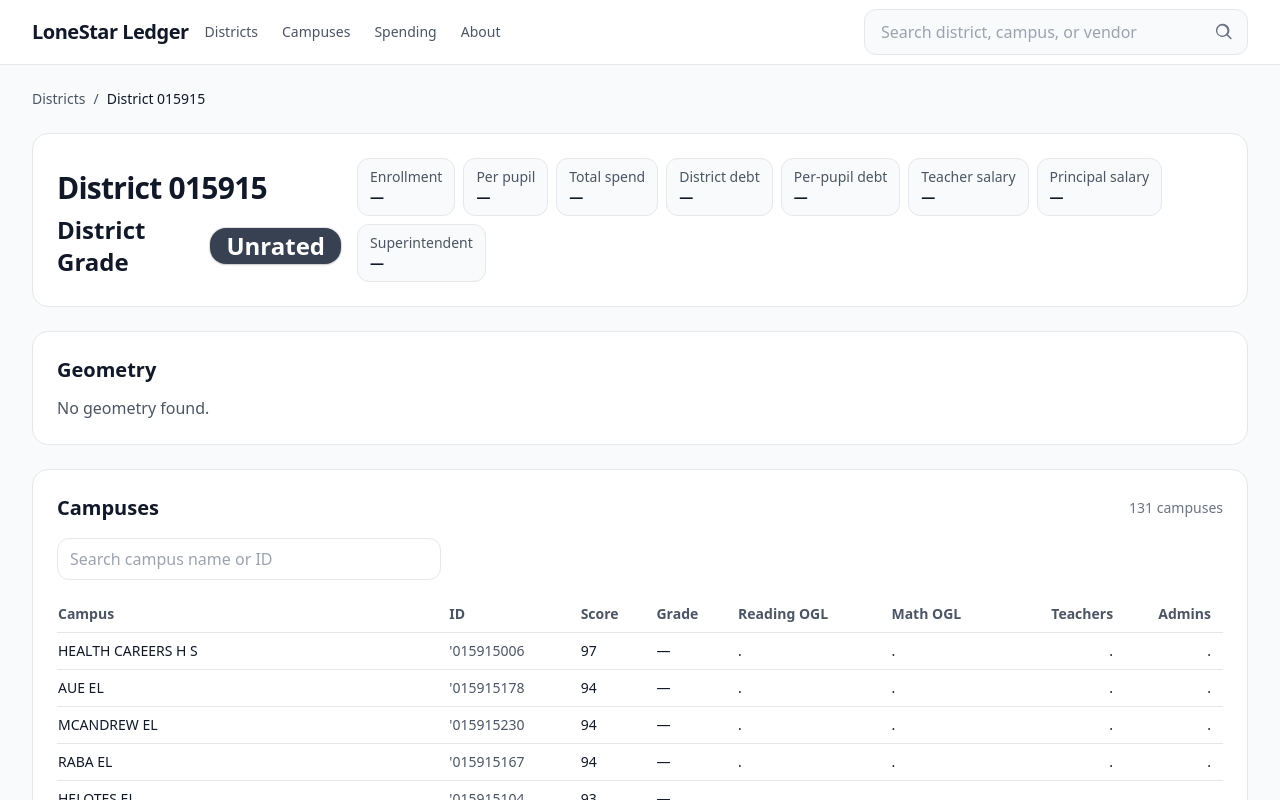
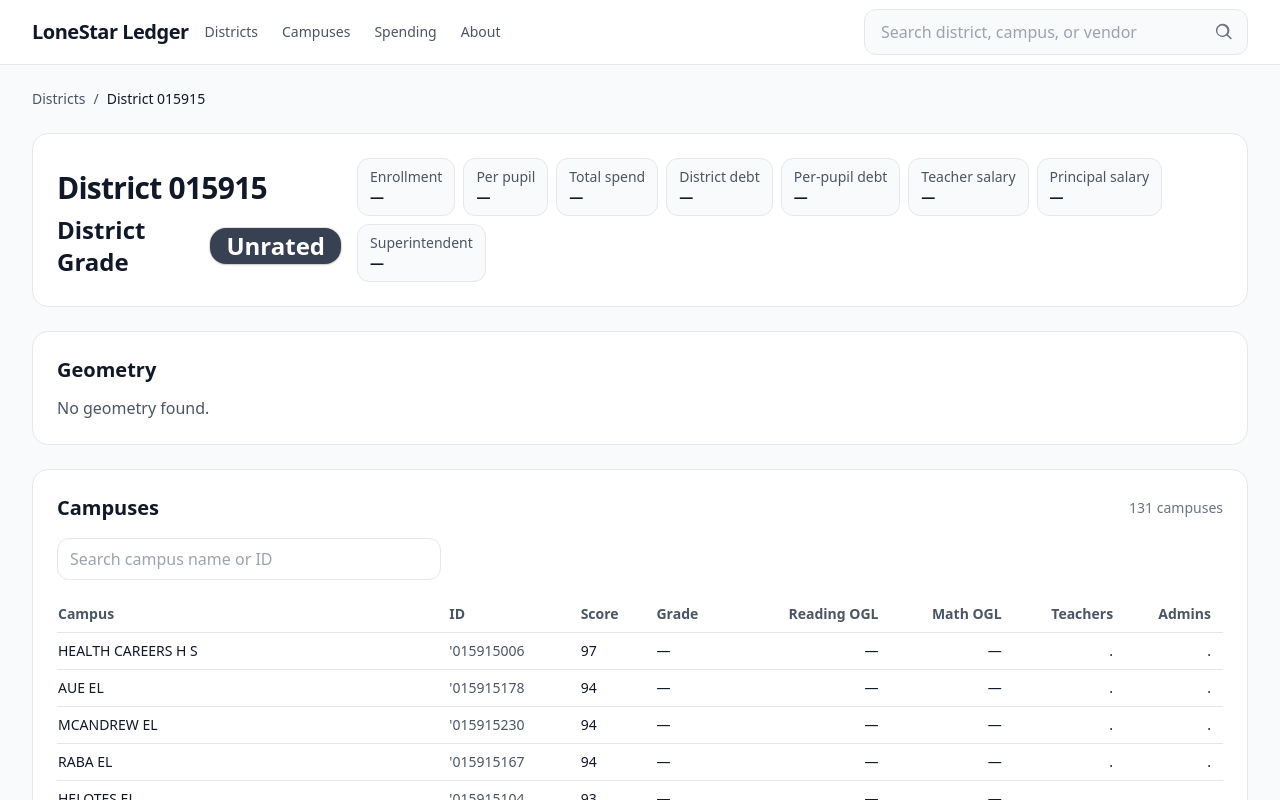
Before and after one commit to jab1897/LoneStarLedger5, a React (Vite) app: page /district/015915 in a window 1280 px wide. Shown: the top 800 px of the page. Built offline with nearby package versions, Linux system fonts and the light colour scheme; no server answers.

Commit message:
feat: render Reading OGL and Math OGL as percentages on district and campus pages

```diff
--- a/src/pages/CampusDetail.jsx
+++ b/src/pages/CampusDetail.jsx
@@ -3,6 +3,7 @@ import { useParams, Link } from "react-router-dom";
 import { fetchCSV, fetchJSON } from "../lib/staticData";
 import StatPill from "../ui/StatPill";
 import LeafMap from "../ui/Map";
+import { toPct } from "../lib/ribbon";
 
 // Use your env vars with safe fallbacks
 const CAMPUSES_CSV =
@@ -237,12 +238,16 @@ export default function CampusDetail() {
         {error && <div className="text-red-700">{error}</div>}
         {!loading && !error && row && (
           <div className="grid grid-cols-1 md:grid-cols-2 gap-4 text-sm">
-            {Object.entries(row).map(([k, v]) => (
-              <div key={k} className="bg-gray-50 border rounded-xl px-3 py-2">
-                <div className="text-gray-600">{k}</div>
-                <div className="font-medium break-words">{String(v)}</div>
-              </div>
-            ))}
+            {Object.entries(row).map(([k, v]) => {
+              const nk = norm(k);
+              const isOGL = nk === "readingogl" || nk === "mathogl";
+              return (
+                <div key={k} className="bg-gray-50 border rounded-xl px-3 py-2">
+                  <div className="text-gray-600">{k}</div>
+                  <div className={"font-medium break-words" + (isOGL ? " text-right" : "")}>{isOGL ? toPct(v) : String(v)}</div>
+                </div>
+              );
+            })}
           </div>
         )}
         {!loading && !error && !row && (
--- a/src/pages/DistrictDetail.jsx
+++ b/src/pages/DistrictDetail.jsx
@@ -298,8 +298,8 @@ export default function DistrictDetail() {
                 <th className="py-2 pr-3">ID</th>
                 <th className="py-2 pr-3">Score</th>
                 <th className="py-2 pr-3">Grade</th>
-                <th className="py-2 pr-3">Reading OGL</th>
-                <th className="py-2 pr-3">Math OGL</th>
+                <th className="py-2 pr-3 text-right">Reading OGL</th>
+                <th className="py-2 pr-3 text-right">Math OGL</th>
                 <th className="py-2 pr-3 text-right">Teachers</th>
                 <th className="py-2 pr-3 text-right">Admins</th>
               </tr>
@@ -315,9 +315,9 @@ export default function DistrictDetail() {
                 campusesSorted.map(function (c, i) {
                   const f = campFields;
                   const r = c.raw;
-                  const grade = f.CAMPUS_GRADE ? r[f.CAMPUS_GRADE] : "—";
-                  const read = f.READING_OGR ? r[f.READING_OGR] : "—";
-                  const math = f.MATH_OGR ? r[f.MATH_OGR] : "—";
+                  const grade = f.CAMPUS_GRADE ? r[f.CAMPUS_GRADE] : null;
+                  const read = f.READING_OGR ? r[f.READING_OGR] : null;
+                  const math = f.MATH_OGR ? r[f.MATH_OGR] : null;
                   const tcnt = f.TEACHER_COUNT ? r[f.TEACHER_COUNT] : "—";
                   const acnt = f.ADMIN_COUNT ? r[f.ADMIN_COUNT] : "—";
                   return (
@@ -326,8 +326,8 @@ export default function DistrictDetail() {
                       <td className="py-2 pr-3 text-gray-600">{c.id}</td>
                       <td className="py-2 pr-3">{Number.isNaN(c.score) ? "—" : num.format(c.score)}</td>
                       <td className="py-2 pr-3">{grade ?? "—"}</td>
-                      <td className="py-2 pr-3">{read ?? "—"}</td>
-                      <td className="py-2 pr-3">{math ?? "—"}</td>
+                      <td className="py-2 pr-3 text-right">{toPct(read)}</td>
+                      <td className="py-2 pr-3 text-right">{toPct(math)}</td>
                       <td className="py-2 pr-3 text-right">{tcnt ?? "—"}</td>
                       <td className="py-2 pr-3 text-right">{acnt ?? "—"}</td>
                     </tr>
```
